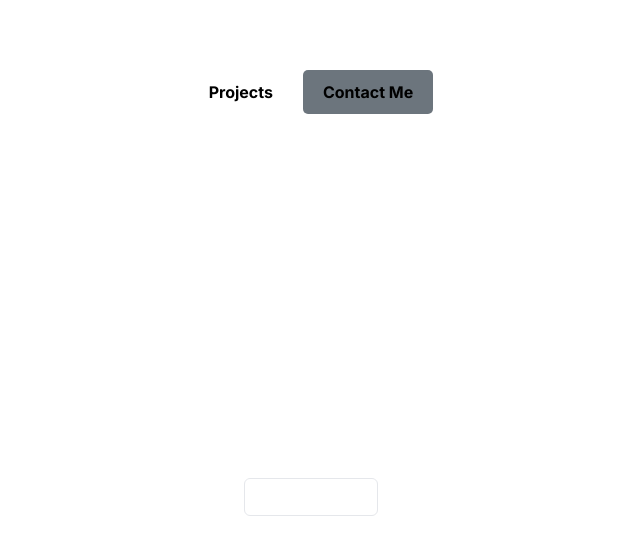
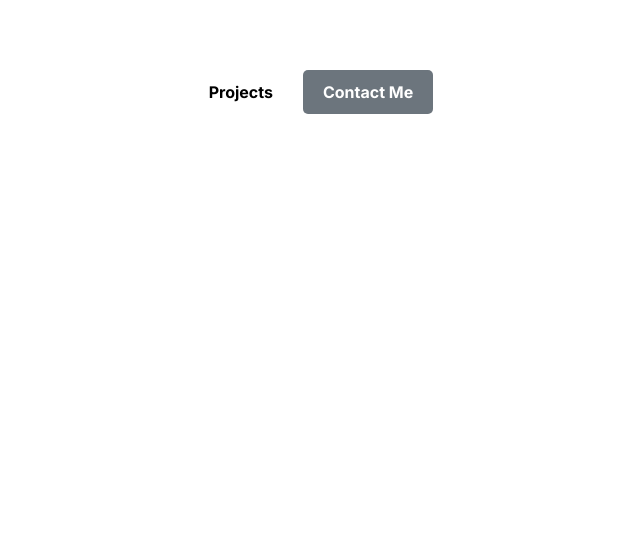
Before and after one commit to ShadaabHasan/portfolio, a Next.js app: page / in a window 1280 px wide. Shown: the part 386-940 px from the top of the page, without its empty margins (329-969 px from the left). Built offline with nearby package versions, Linux system fonts and the light colour scheme.

Commit message:
minor updates

```diff
--- a/app/components/Aboutme1.jsx
+++ b/app/components/Aboutme1.jsx
@@ -12,7 +12,7 @@ const Aboutme1 = () => {
                     </div>
                     <div className="container mx-auto">
                         <div className="text-center mb-20 relative">
-                            <div className="inline-flex items-center rounded-md border px-2.5 py-0.5 text-2xl font-semibold transition-colors mb-4">
+                            <div className="inline-flex items-center rounded-md px-2.5 py-0.5 text-3xl font-semibold transition-colors mb-4">
                                 About Me
                             </div>
                             <h2 className="text-4xl md:text-5xl font-bold mb-6">
--- a/app/globals.css
+++ b/app/globals.css
@@ -43,7 +43,7 @@
 
 .btn-secondary {
     background-color: #6c757d;
-    color: #000000;
+    color: #ffffff;
 }
 
 .btn-secondary:hover {
```
